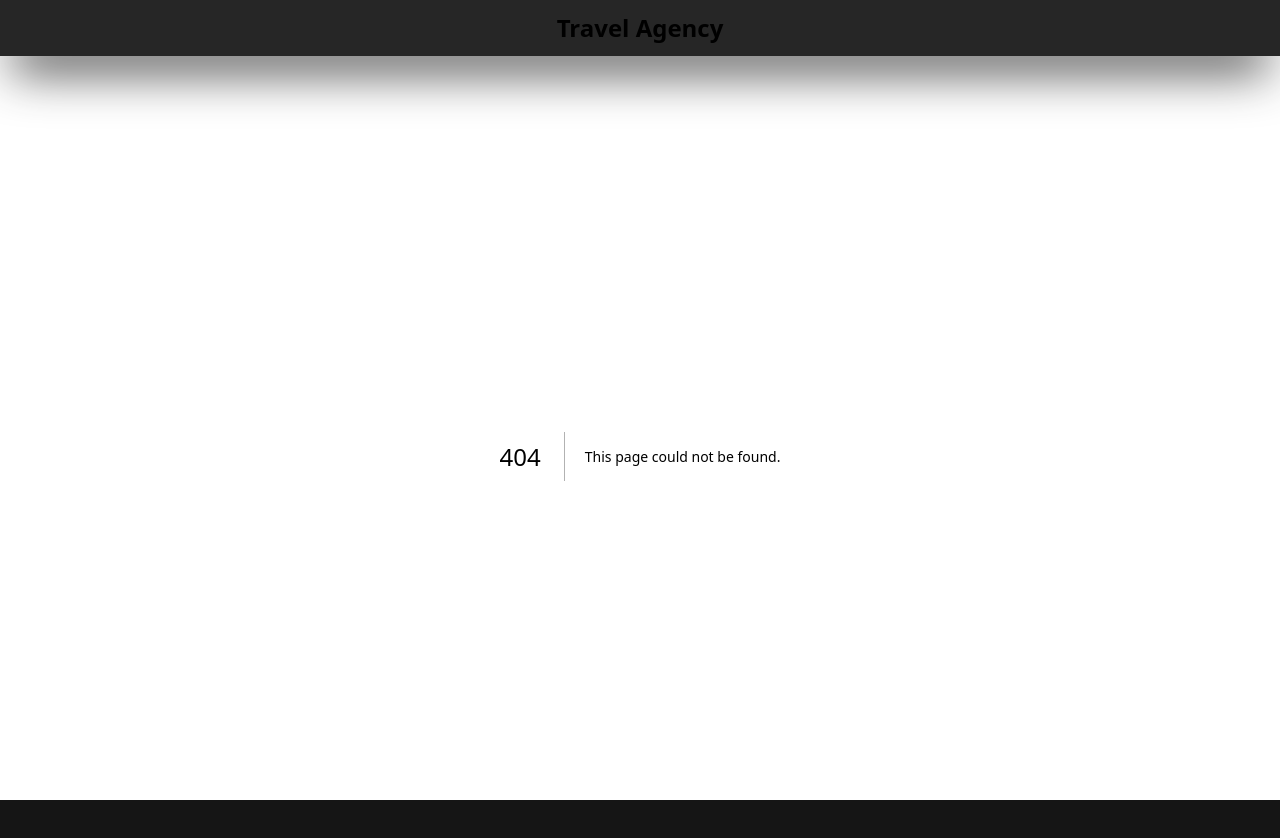
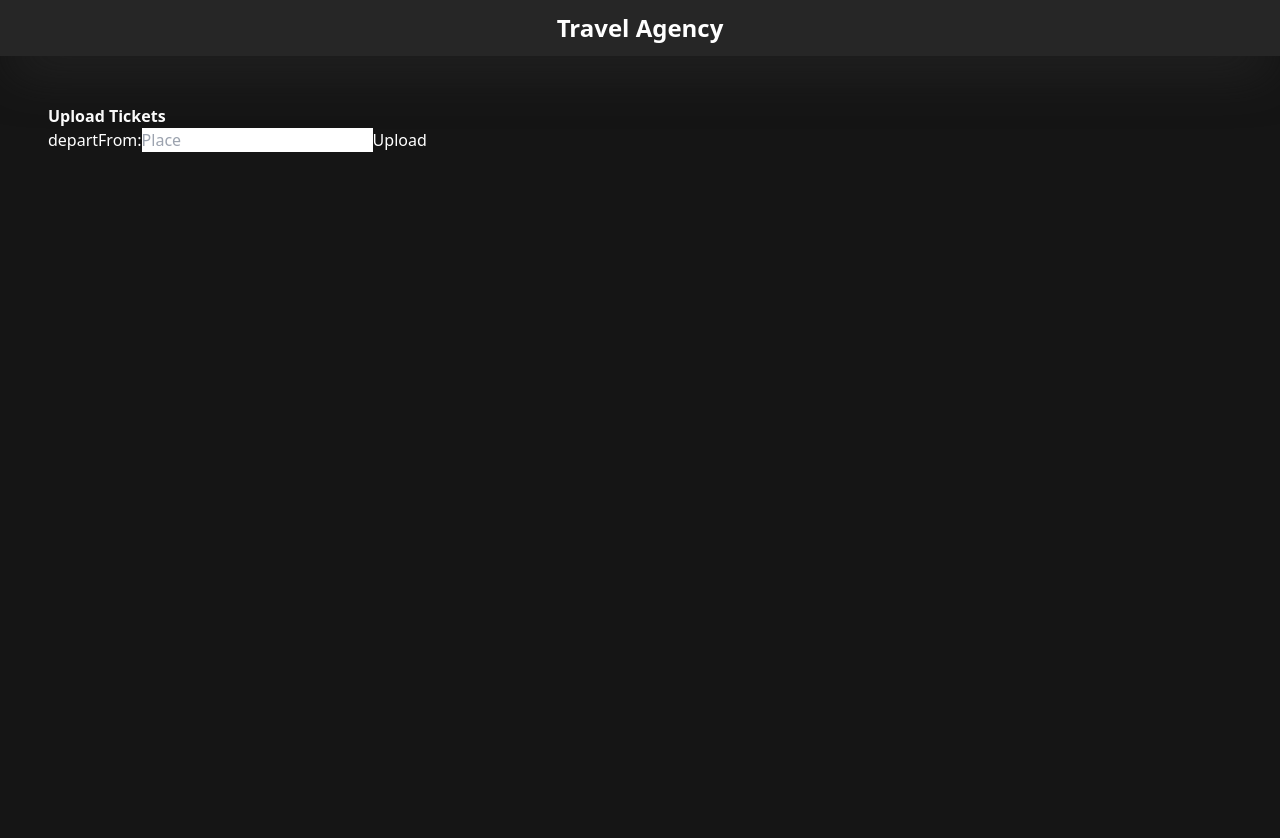
Before and after one commit to VishwanthBarma/online_travel_agency, a Next.js app: page /agency/1/uploadtickets in a window 1280 px wide. Before the commit this address had no page. Shown: the top 838 px of the page. After the commit the page ends 800 px from the top, so only its background shows below. Built offline with nearby package versions, Linux system fonts and the light colour scheme.

Commit message:
develop: route api

```diff
--- a/pages/agency/[id]/addtickets.tsx
+++ /dev/null
@@ -1,19 +0,0 @@
-import React from 'react'
-
-type ticket = {
-  departFrom : {
-    place : string,
-    time : TimeRanges,
-  },
-  goingTo : {
-    place : string,
-    time : TimeRanges,
-  },
-  departureDate : Date,
-}
-
-export default function addtickets() {
-  return (
-    <div>addtickets</div>
-  )
-}
--- a/pages/agency/[id]/removetickets.tsx
+++ b/pages/agency/[id]/removetickets.tsx
@@ -1,6 +1,6 @@
 import React from 'react'
 
-export default function removetickets() {
+export default function RemoveTickets() {
   return (
     <div>removetickets</div>
   )
--- /dev/null
+++ b/pages/agency/[id]/uploadtickets.tsx
@@ -0,0 +1,56 @@
+import React, { useState } from 'react'
+
+type ticket = {
+  departFrom : {
+    place : string,
+    time : TimeRanges,
+  },
+  goingTo : {
+    place : string,
+    time : TimeRanges,
+  },
+  departureDate : Date,
+}
+
+export default function UploadTickets() {
+  const [departFrom, setDepartFrom] = useState({
+    place: '',
+    time: '',
+  });
+  const [goingTo, setGoingTo] = useState({
+    place: '',
+    time: '',
+  });
+  const [departureDate, setDepartureDate] = useState(null);
+
+
+  const handleSubmit = async (e: any) => {
+    e.preventDefault();
+    const data = { departFrom };
+    const response = await fetch('/api/tickets/uploadtickets', {
+      method: 'POST',
+      headers: {
+        'Content-Type' : 'application/json'
+      },
+      body: JSON.stringify(data)
+    });
+    setDepartFrom({place: '', time: ''});
+  }
+
+  return (
+    <div className='p-12'>
+      <h1 className='font-semibold'>Upload Tickets</h1>
+      <form onSubmit={handleSubmit}>
+        <label>
+          departFrom:
+          <input className='text-black' type="text" value={departFrom.place} placeholder='Place'
+           onChange={(e) => setDepartFrom({...departFrom, place: e.target.value})}></input>
+          {/* <input className='text-black' type="time" value={departFrom.time} placeholder='Time' */}
+           {/* onChange={(e) => setDepartFrom({...departFrom, time: e.target.value})}></input> */}
+        </label>
+
+        <button type="submit">Upload</button>
+      </form>
+    </div>
+  )
+}
--- /dev/null
+++ b/pages/api/tickets/removetickets.ts
@@ -0,0 +1,17 @@
+// Next.js API route support: https://nextjs.org/docs/api-routes/introduction
+import type { NextApiRequest, NextApiResponse } from 'next'
+
+type Data = {
+  name: string
+}
+
+export default function handler(
+  req: NextApiRequest,
+  res: NextApiResponse<Data>
+) {
+  if(req.method === "POST"){
+    res.status(200).json({ name: 'Success'})
+  }else{
+    res.status(200).json({ name: 'John Doe' })
+  }
+}
--- /dev/null
+++ b/pages/api/tickets/uploadtickets.ts
@@ -0,0 +1,22 @@
+// Next.js API route support: https://nextjs.org/docs/api-routes/introduction
+import type { NextApiRequest, NextApiResponse } from 'next'
+
+type Data = {
+  place: string,
+  time: string
+}
+
+export default function handler(
+  req: NextApiRequest,
+  res: NextApiResponse<Data>
+) {
+
+  if(req.method === "POST"){
+    res.status(200).json(req.body);
+    console.log(req.body);
+  }else{
+    console.log("Method received of type GET");
+    res.status(200).json({place: "Example", time: "Example"})
+  }
+
+}
```
